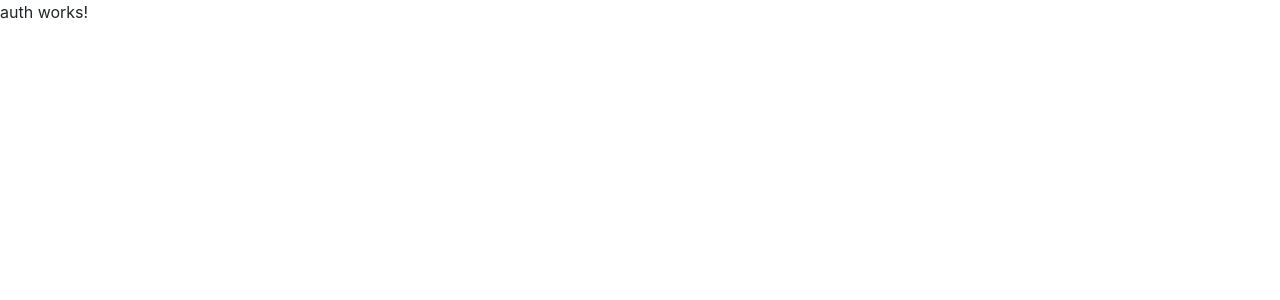
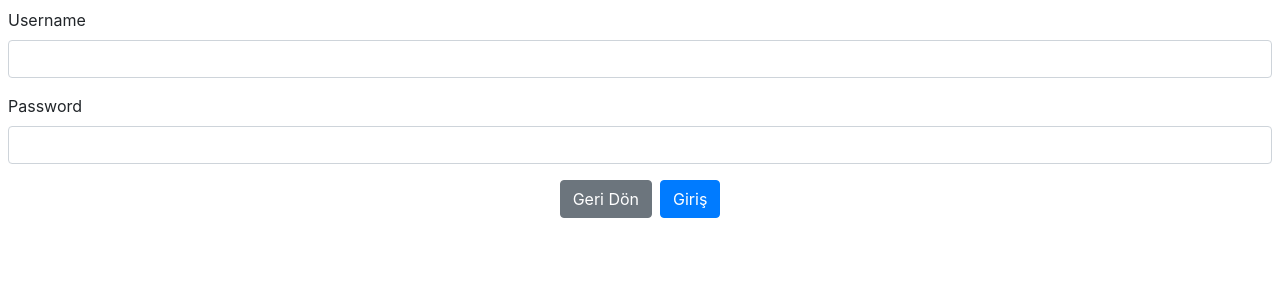
Before and after one commit to ishikis/ShopApp, an Angular app: page /admin/auth in a window 1280 px wide. Shown: the top 300 px of the page. Built offline with nearby package versions, Linux system fonts and the light colour scheme.

Commit message:
adminComponenet

```diff
--- a/src/app/admin/admin.module.ts
+++ b/src/app/admin/admin.module.ts
@@ -4,13 +4,15 @@
 import { AdminRoutingModule } from './admin-routing.module';
 import { AuthComponent } from './auth/auth.component';
 import { AdminComponent } from './admin.component';
+import { FormsModule } from '@angular/forms';
 
 
 @NgModule({
   declarations: [AuthComponent, AdminComponent],
   imports: [
     CommonModule,
-    AdminRoutingModule
+    AdminRoutingModule,
+    FormsModule
   ]
 })
 export class AdminModule { }
--- a/src/app/admin/auth/auth.component.html
+++ b/src/app/admin/auth/auth.component.html
@@ -1 +1,21 @@
-<p>auth works!</p>
+<div *ngIf="errorMessage" class="bg-danger p-2 text-center text-white">
+    {{errorMessage}}
+</div>
+
+<div class="p-2">
+    <form name="form" #form="ngForm" (ngSubmit)="login(form)">
+
+        <div class="form-group">
+            <label>Username</label>
+            <input class="form-control" name="username" [(ngModel)]="username" required>
+        </div>
+        <div class="form-group">
+            <label>Password</label>
+            <input class="form-control" name="password" [(ngModel)]="password" required>
+        </div>
+        <div class="text-center">
+            <button routerLink='/' class="btn btn-secondary">Geri Dön</button>
+            <button type="submit" class="btn btn-primary ml-2">Giriş</button>
+        </div>
+    </form>
+</div>
--- a/src/app/admin/auth/auth.component.ts
+++ b/src/app/admin/auth/auth.component.ts
@@ -1,4 +1,6 @@
 import { Component, OnInit } from '@angular/core';
+import { NgForm } from '@angular/forms';
+import { Router } from '@angular/router';
 
 @Component({
   selector: 'app-auth',
@@ -6,10 +8,24 @@
   styleUrls: ['./auth.component.css']
 })
 export class AuthComponent implements OnInit {
+  public username: string;
+  public password: string;
+  public errorMessage: string;
 
-  constructor() { }
+  constructor(private router: Router) { }
 
   ngOnInit() {
   }
 
+  login(form: NgForm) {
+    if (form.valid) {
+      if (this.username === 'admin' && this.password === '12345')
+        this.router.navigateByUrl('/admin/main');
+      else
+        this.errorMessage = "hatalı kullanıcı adı veya şifre";
+    } else {
+
+      this.errorMessage = "bilgileri eksik girdiniz";
+    }
+  }
 }
```
